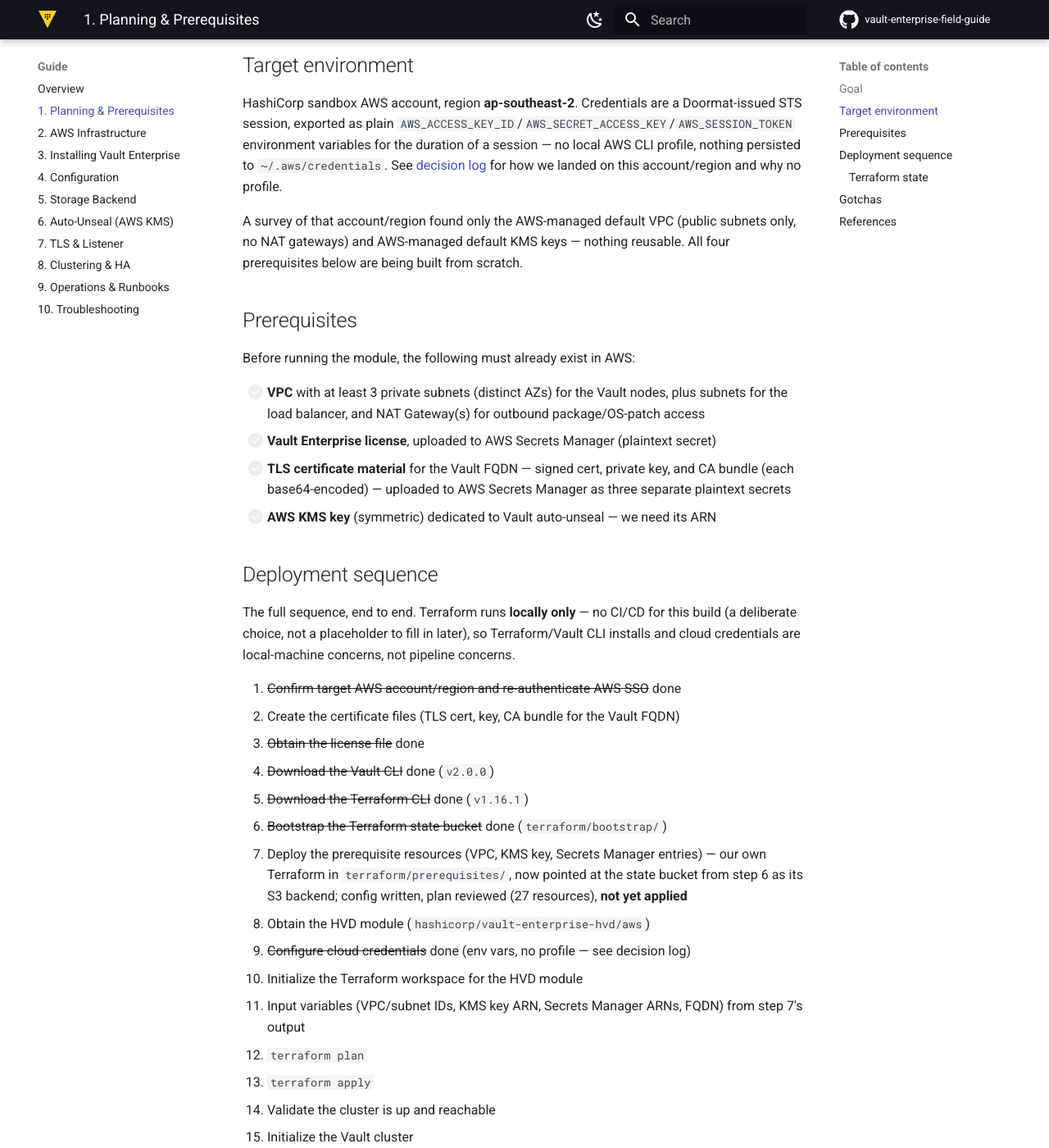
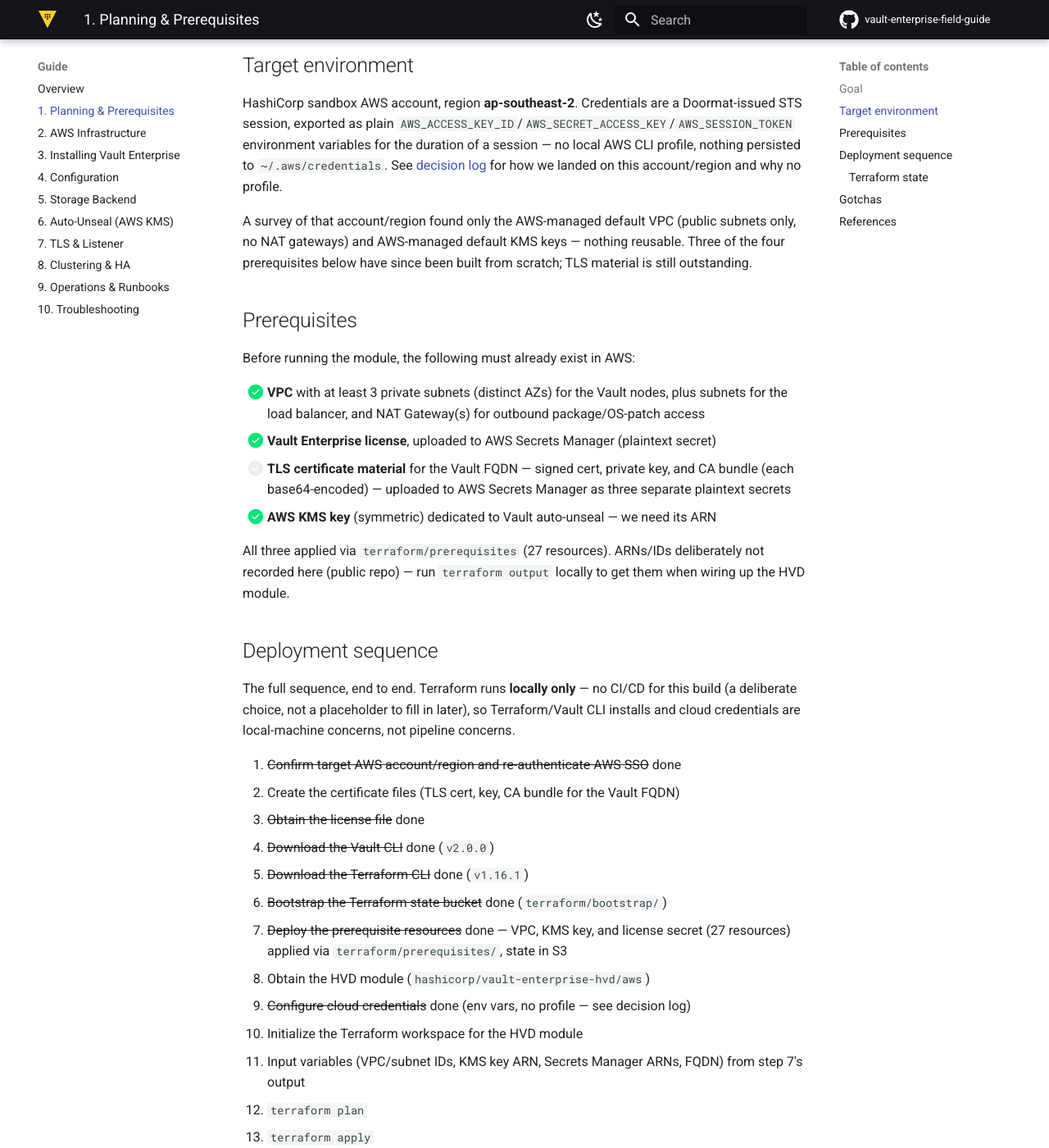
Before and after one commit to markcarriedo/vault-enterprise-field-guide, an MkDocs documentation site: the page built from docs/guide/01-planning.md, in a window 1280 px wide and 1400 px high, scrolled down 401 px. Shown: the whole window at 82% size. Built offline with MkDocs 1.6.1 and Material for MkDocs 9.7.7, drawn with Linux system fonts in a browser that asks for light colours; comment, search, counter and statistics services are not loaded.

Commit message:
docs(planning): mark VPC/KMS/license prerequisites done
terraform/prerequisites applied cleanly (27 resources), state confirmed
in S3 (no local tfstate). Also cleaned up 3 unrelated lab-bucket-* S3
buckets found in the sandbox account during an earlier audit - leftover
AWS training-lab artifacts, not part of this project.

Claude-Session: https://claude.ai/code/session_01W8wX9ho5zsL4nSkjw8ZJSM

```diff
--- a/docs/guide/01-planning.md
+++ b/docs/guide/01-planning.md
@@ -19,19 +19,23 @@ persisted to `~/.aws/credentials`. See [decision log](../reference/decisions.md)
 landed on this account/region and why no profile.
 
 A survey of that account/region found only the AWS-managed default VPC (public subnets only,
-no NAT gateways) and AWS-managed default KMS keys — nothing reusable. All four prerequisites
-below are being built from scratch.
+no NAT gateways) and AWS-managed default KMS keys — nothing reusable. Three of the four
+prerequisites below have since been built from scratch; TLS material is still outstanding.
 
 ## Prerequisites
 
 Before running the module, the following must already exist in AWS:
 
-- [ ] **VPC** with at least 3 private subnets (distinct AZs) for the Vault nodes, plus subnets
+- [x] **VPC** with at least 3 private subnets (distinct AZs) for the Vault nodes, plus subnets
       for the load balancer, and NAT Gateway(s) for outbound package/OS-patch access
-- [ ] **Vault Enterprise license**, uploaded to AWS Secrets Manager (plaintext secret)
+- [x] **Vault Enterprise license**, uploaded to AWS Secrets Manager (plaintext secret)
 - [ ] **TLS certificate material** for the Vault FQDN — signed cert, private key, and CA bundle
       (each base64-encoded) — uploaded to AWS Secrets Manager as three separate plaintext secrets
-- [ ] **AWS KMS key** (symmetric) dedicated to Vault auto-unseal — we need its ARN
+- [x] **AWS KMS key** (symmetric) dedicated to Vault auto-unseal — we need its ARN
+
+All three applied via `terraform/prerequisites` (27 resources). ARNs/IDs deliberately not
+recorded here (public repo) — run `terraform output` locally to get them when wiring up the
+HVD module.
 
 ## Deployment sequence
 
@@ -45,9 +49,8 @@ cloud credentials are local-machine concerns, not pipeline concerns.
 4. ~~Download the Vault CLI~~ done (`v2.0.0`)
 5. ~~Download the Terraform CLI~~ done (`v1.16.1`)
 6. ~~Bootstrap the Terraform state bucket~~ done (`terraform/bootstrap/`)
-7. Deploy the prerequisite resources (VPC, KMS key, Secrets Manager entries) — our own Terraform
-   in `terraform/prerequisites/`, now pointed at the state bucket from step 6 as its S3 backend;
-   config written, plan reviewed (27 resources), **not yet applied**
+7. ~~Deploy the prerequisite resources~~ done — VPC, KMS key, and license secret (27 resources)
+   applied via `terraform/prerequisites/`, state in S3
 8. Obtain the HVD module (`hashicorp/vault-enterprise-hvd/aws`)
 9. ~~Configure cloud credentials~~ done (env vars, no profile — see decision log)
 10. Initialize the Terraform workspace for the HVD module
```
